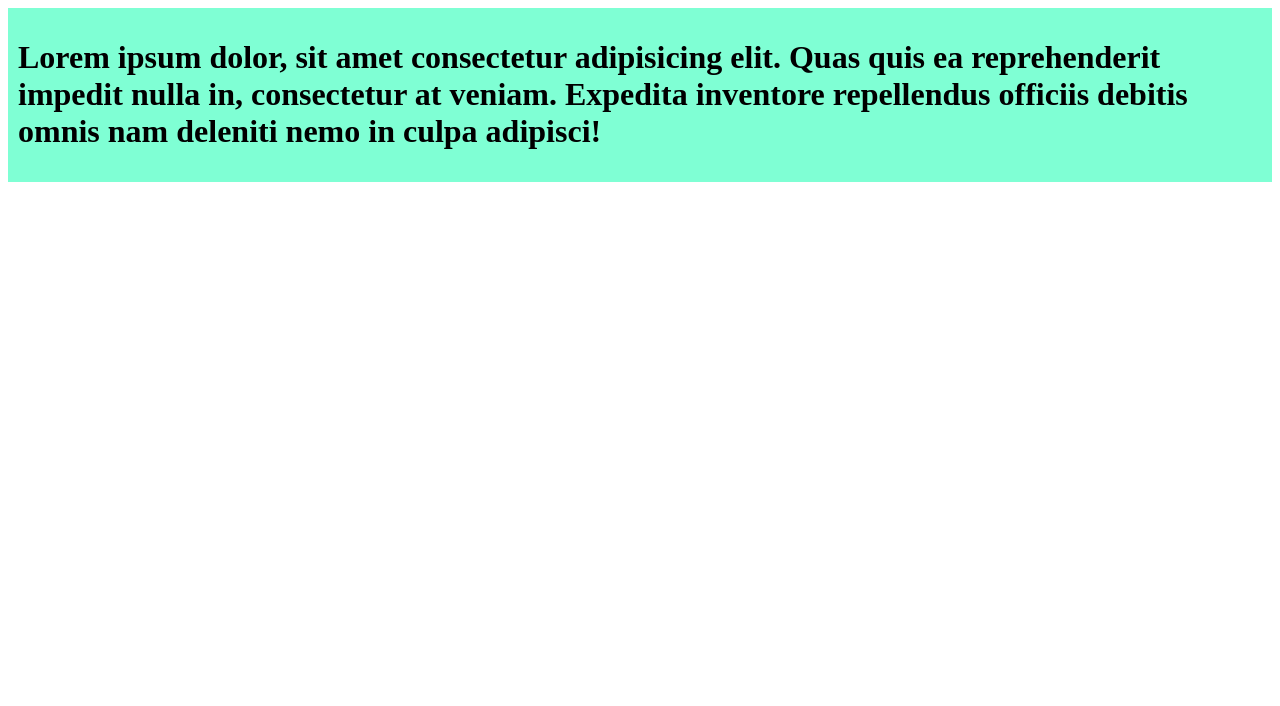
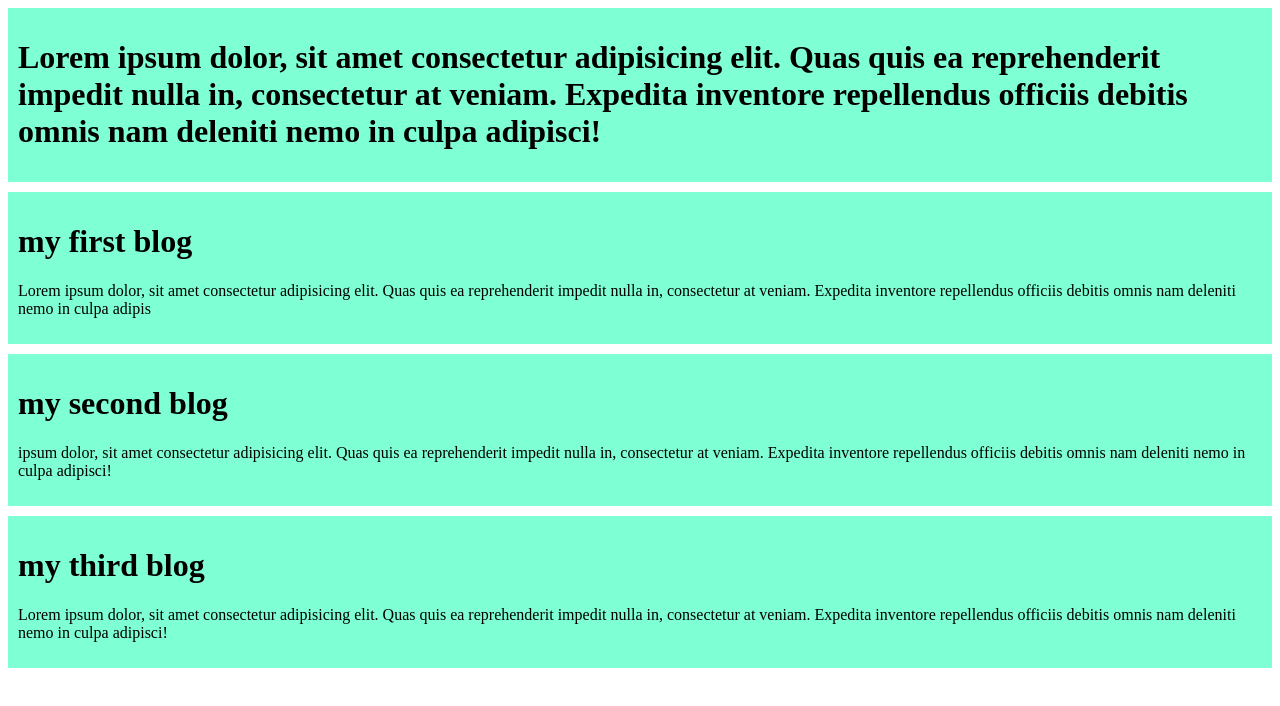
Before and after one commit to TNIHAD/my-simple-website, a plain HTML site: page index.html in a window 1280 px wide. Drawn offline with Linux system fonts and the light colour scheme.

Commit message:
added the second and third blog

```diff
--- a/index.html
+++ b/index.html
@@ -10,6 +10,19 @@
     <div>
     <h1>Lorem ipsum dolor, sit amet consectetur adipisicing elit. Quas quis ea reprehenderit impedit nulla in, consectetur at veniam. Expedita inventore repellendus officiis debitis omnis nam deleniti nemo in culpa adipisci!</h1>
     </div>
+    <div>
+    <h1>my first blog</h1>
+        <p>Lorem ipsum dolor, sit amet consectetur adipisicing elit. Quas quis ea reprehenderit impedit nulla in, consectetur at veniam. Expedita inventore repellendus officiis debitis omnis nam deleniti nemo in culpa adipis</p>
+    </div>
+    <div>
+    <h1>my second blog</h1>
+    <p>ipsum dolor, sit amet consectetur adipisicing elit. Quas quis ea reprehenderit impedit nulla in, consectetur at veniam. Expedita inventore repellendus officiis debitis omnis nam deleniti nemo in culpa adipisci!</p>
+    </div>
+    <div>
+    <h1>my third blog</h1>
+       <p> Lorem ipsum dolor, sit amet consectetur adipisicing elit. Quas quis ea reprehenderit impedit nulla in, consectetur at veniam. Expedita inventore repellendus officiis debitis omnis nam deleniti nemo in culpa adipisci!</p>
+    </div>
+
 
 </body>
 </html>
--- a/styles/blogs.css
+++ b/styles/blogs.css
@@ -1,4 +1,5 @@
 div{
     background-color: aquamarine;
     padding: 10px;
+    margin-bottom: 10px;
 }
```
